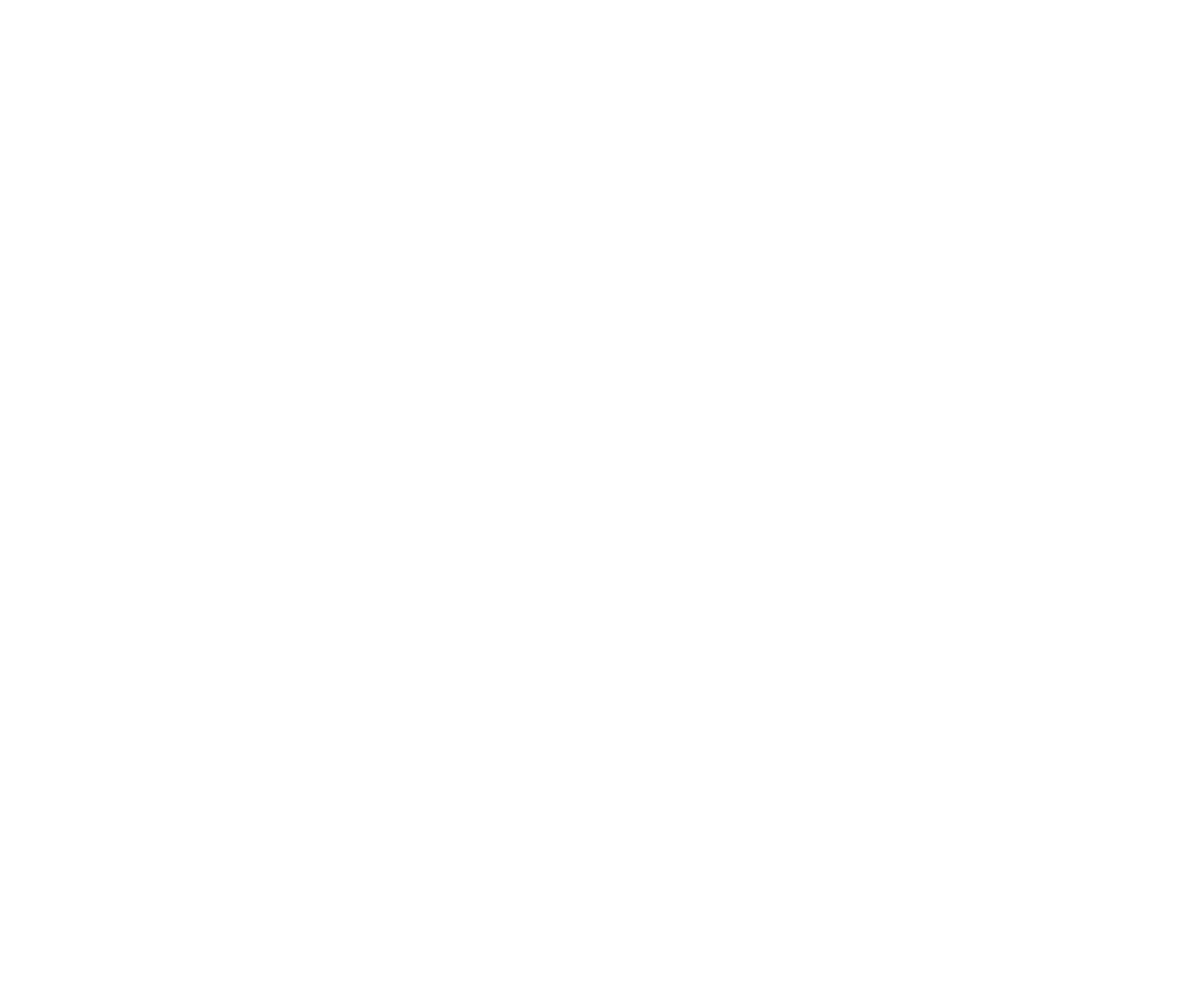
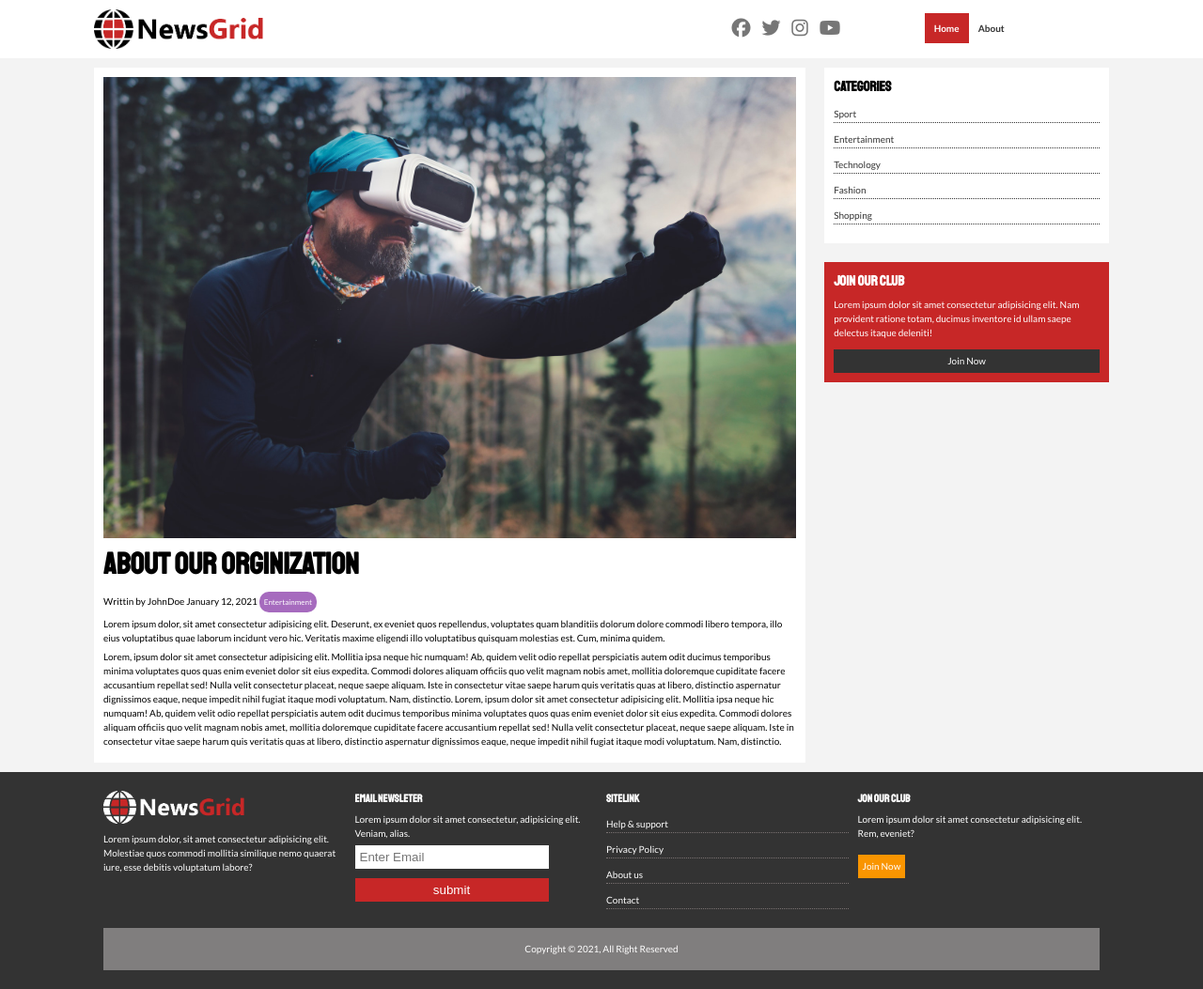
Before and after one commit to edddddr/News-grid-Website, a plain HTML site: page article.html in a window 1280 px wide. Shown: the whole page at 94% size. Before the commit the page ends 800 px from the top, so only its background shows below. Drawn offline with Linux system fonts and the light colour scheme.

Commit message:
Article page added

```diff
--- a/article.html
+++ b/article.html
@@ -0,0 +1,194 @@
+<!DOCTYPE html>
+<html lang="en">
+    <head>
+        <meta charset="UTF-8" />
+        <meta name="viewport" content="width=device-width, initial-scale=1.0" />
+        <link
+            rel="stylesheet"
+            href="https://cdnjs.cloudflare.com/ajax/libs/font-awesome/6.5.1/css/all.min.css"
+            integrity="sha512-DTOQO9RWCH3ppGqcWaEA1BIZOC6xxalwEsw9c2QQeAIftl+Vegovlnee1c9QX4TctnWMn13TZye+giMm8e2LwA=="
+            crossorigin="anonymous"
+            referrerpolicy="no-referrer"
+        />
+        <link rel="preconnect" href="https://fonts.googleapis.com" />
+        <link rel="preconnect" href="https://fonts.gstatic.com" crossorigin />
+        <link
+            href="https://fonts.googleapis.com/css2?family=Lato:ital,wght@0,100;0,300;0,400;0,700;0,900;1,100;1,300;1,400;1,700;1,900&family=Staatliches&display=swap"
+            rel="stylesheet"
+        />
+
+        <link rel="stylesheet" href="css/mobile.css" />
+        <link rel="stylesheet" href="css/style.css" />
+        <title>News Grid Website</title>
+    </head>
+    <body>
+        <div id="main-nav">
+            <div class="container">
+                <img class="logo" src="img/logo.png" alt="" />
+                <div class="social">
+                    <a href="https://facebook.com"
+                        ><i class="fab fa-facebook fa-2x"></i
+                    ></a>
+                    <a href="https://twitter.com"
+                        ><i class="fab fa-twitter fa-2x"></i
+                    ></a>
+                    <a href="https://instagram.com"
+                        ><i class="fab fa-instagram fa-2x"></i
+                    ></a>
+                    <a href="https://youtube.com"
+                        ><i class="fab fa-youtube fa-2x"></i
+                    ></a>
+                </div>
+
+                <ul>
+                    <li><a class="current" href="index.html">Home</a></li>
+                    <li><a href="about.html">About</a></li>
+                </ul>
+            </div>
+        </div>
+
+        <article id="articles">
+            <div class="container">
+                <div class="page-container">
+                    <div class="card">
+                        <img src="img/articles/ent1.jpg" alt="" />
+                        <h1 class="l-heading">About our orginization</h1>
+                        <span class="meta"
+                            ><i class="fas fa-profile"></i>Writtin by JohnDoe
+                            January 12, 2021
+                            <div class="elements ent">Entertainment</div></span
+                        >
+
+                        <article class="py-1">
+                            <p>
+                                Lorem ipsum dolor, sit amet consectetur
+                                adipisicing elit. Deserunt, ex eveniet quos
+                                repellendus, voluptates quam blanditiis dolorum
+                                dolore commodi libero tempora, illo eius
+                                voluptatibus quae laborum incidunt vero hic.
+                                Veritatis maxime eligendi illo voluptatibus
+                                quisquam molestias est. Cum, minima quidem.
+                            </p>
+                            <p>
+                                Lorem, ipsum dolor sit amet consectetur
+                                adipisicing elit. Mollitia ipsa neque hic
+                                numquam! Ab, quidem velit odio repellat
+                                perspiciatis autem odit ducimus temporibus
+                                minima voluptates quos quas enim eveniet dolor
+                                sit eius expedita. Commodi dolores aliquam
+                                officiis quo velit magnam nobis amet, mollitia
+                                doloremque cupiditate facere accusantium
+                                repellat sed! Nulla velit consectetur placeat,
+                                neque saepe aliquam. Iste in consectetur vitae
+                                saepe harum quis veritatis quas at libero,
+                                distinctio aspernatur dignissimos eaque, neque
+                                impedit nihil fugiat itaque modi voluptatum.
+                                Nam, distinctio. Lorem, ipsum dolor sit amet
+                                consectetur adipisicing elit. Mollitia ipsa
+                                neque hic numquam! Ab, quidem velit odio
+                                repellat perspiciatis autem odit ducimus
+                                temporibus minima voluptates quos quas enim
+                                eveniet dolor sit eius expedita. Commodi dolores
+                                aliquam officiis quo velit magnam nobis amet,
+                                mollitia doloremque cupiditate facere
+                                accusantium repellat sed! Nulla velit
+                                consectetur placeat, neque saepe aliquam. Iste
+                                in consectetur vitae saepe harum quis veritatis
+                                quas at libero, distinctio aspernatur
+                                dignissimos eaque, neque impedit nihil fugiat
+                                itaque modi voluptatum. Nam, distinctio.
+                            </p>
+                        </article>
+                    </div>
+
+                    <div>
+                        <div class="card">
+                            <h2>Categories</h2>
+                            <div>
+                                <a class="link color-dark" href="#">Sport</a>
+                                <a class="link color-dark" href="#"
+                                    >Entertainment</a
+                                >
+                                <a class="link color-dark" href="#"
+                                    >Technology</a
+                                >
+                                <a class="link color-dark" href="#">Fashion</a>
+                                <a class="link color-dark" href="#">Shopping</a>
+                            </div>
+                        </div>
+                    </div>
+
+                    <div class="card bg-primary">
+                        <h2>Join our club</h2>
+                        <p>
+                            Lorem ipsum dolor sit amet consectetur adipisicing
+                            elit. Nam provident ratione totam, ducimus inventore
+                            id ullam saepe delectus itaque deleniti!
+                        </p>
+                        <a href="#" class="btn btn-dark btn-block">Join Now</a>
+                    </div>
+                </div>
+            </div>
+        </article>
+
+        <footer class="footer">
+            <div class="container">
+                <div>
+                    <img src="img/logo_light.png" alt="" />
+                    <p>
+                        Lorem ipsum dolor, sit amet consectetur adipisicing
+                        elit. Molestiae quos commodi mollitia similique nemo
+                        quaerat iure, esse debitis voluptatum labore?
+                    </p>
+                </div>
+
+                <div>
+                    <h3>Email NewsLeter</h3>
+                    <p>
+                        Lorem ipsum dolor sit amet consectetur, adipisicing
+                        elit. Veniam, alias.
+                    </p>
+
+                    <form action="#">
+                        <label>
+                            <input
+                                type="text"
+                                id="email"
+                                placeholder="Enter Email"
+                            />
+                            <input
+                                type="submit"
+                                id="submit"
+                                value="submit"
+                                class="btn btn-primary"
+                            />
+                        </label>
+                    </form>
+                </div>
+
+                <div>
+                    <h3>siteLink</h3>
+                    <div>
+                        <a class="link c-white" href="#">Help & support</a>
+                        <a class="link c-white" href="#">Privacy Policy</a>
+                        <a class="link c-white" href="#">About us</a>
+                        <a class="link c-white" href="#">Contact</a>
+                    </div>
+                </div>
+
+                <div>
+                    <h3>Jon our club</h3>
+                    <p>
+                        Lorem ipsum dolor sit amet consectetur adipisicing elit.
+                        Rem, eveniet?
+                    </p>
+                    <a href="#" class="btn btn-secondary">Join Now</a>
+                </div>
+
+                <div>
+                    <p>Copyright &copy; 2021, All Right Reserved</p>
+                </div>
+            </div>
+        </footer>
+    </body>
+</html>
--- a/css/style.css
+++ b/css/style.css
@@ -59,6 +59,23 @@ h1,h2,h3,h4,h5{
     overflow: hidden;
 }
 
+.link{
+    display: block;
+    color: #333;
+    margin: 1rem 0;
+    border-bottom: 1px #333 dotted;
+    padding-bottom: .1rem;
+ }
+
+ .link.c-white{
+    color: #fff;
+    border-bottom: 1px #7a7272 dotted;
+}
+
+ .linkes a:hover{
+    color: var(--ent-color);
+ }
+
 .elements{
     display: inline-block;
     background-color: var(--dark-color);
@@ -78,6 +95,27 @@ h1,h2,h3,h4,h5{
     background-color: var(--sport-color);
     color: #fff;
 }
+
+.l-heading{
+    font-size: 32px;
+}
+
+.py-1{
+    padding: 1;
+}
+.py-2{
+    padding: 2;
+}
+.py-3{
+    padding: 3;
+}
+.py-4{
+    padding: 4;
+}
+.py-6{
+    padding: 6;
+}
+
 
 .btn{
     background-color: var(--dark-color);
@@ -232,7 +270,7 @@ h1,h2,h3,h4,h5{
  .page-container{
     display: grid;
     grid-template-columns: 5fr 2fr;
-    grid-gap: 1rem;
+    grid-gap: 2rem;
  }
  .page-container > *:first-child{
     grid-row: 1 / span 3;
@@ -266,16 +304,7 @@ h1,h2,h3,h4,h5{
     outline: none;
  }
 
- .linkes a{
-    display: block;
-    color: #fff;
-    margin: 1rem 0;
-    border-bottom: 1px #ffffff5b dotted;
-    padding-bottom: .1rem;
- }
- .linkes a:hover{
-    color: var(--ent-color);
- }
+
 
  .footer .container > *:last-child{
     text-align: center;
```
Also changed, not shown: index.html (+1 -1 lines).
